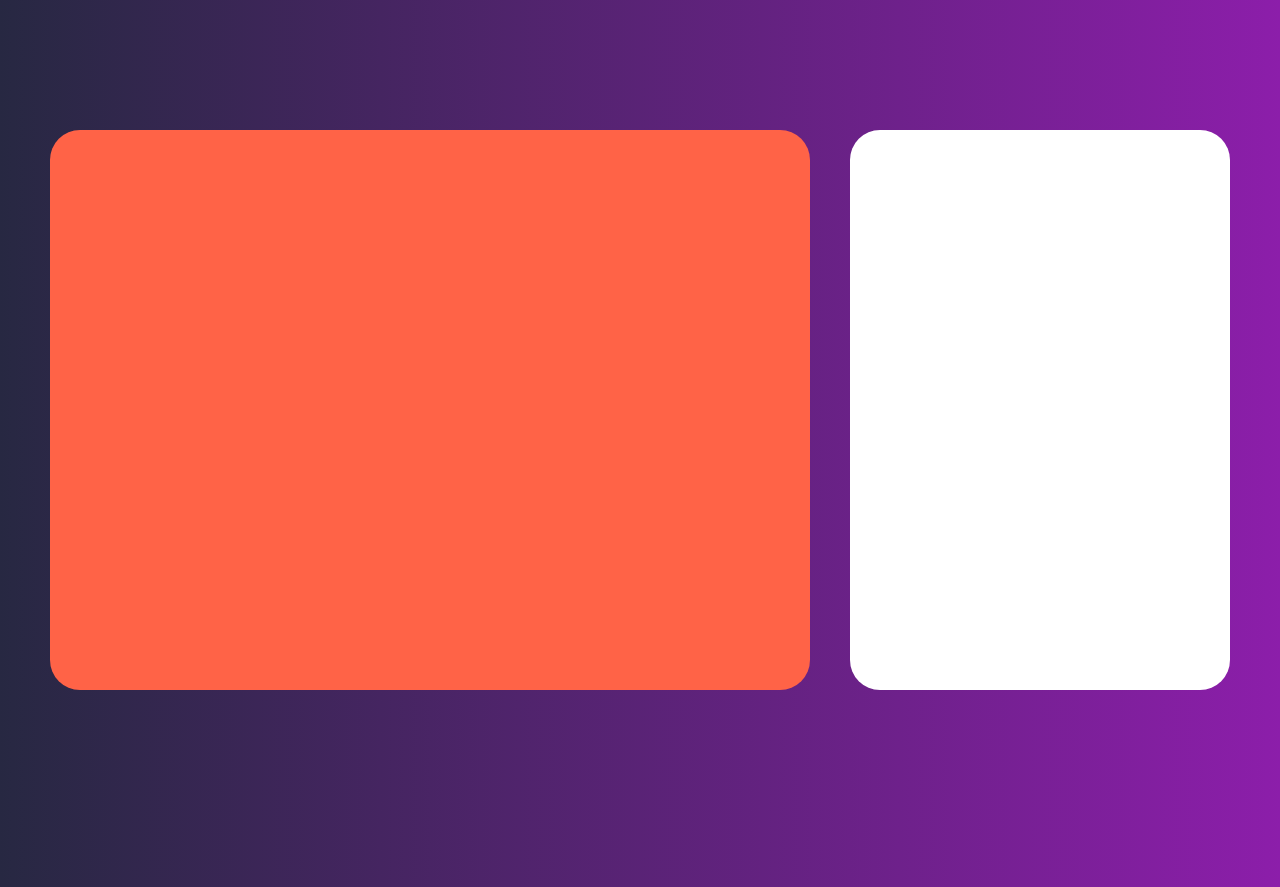
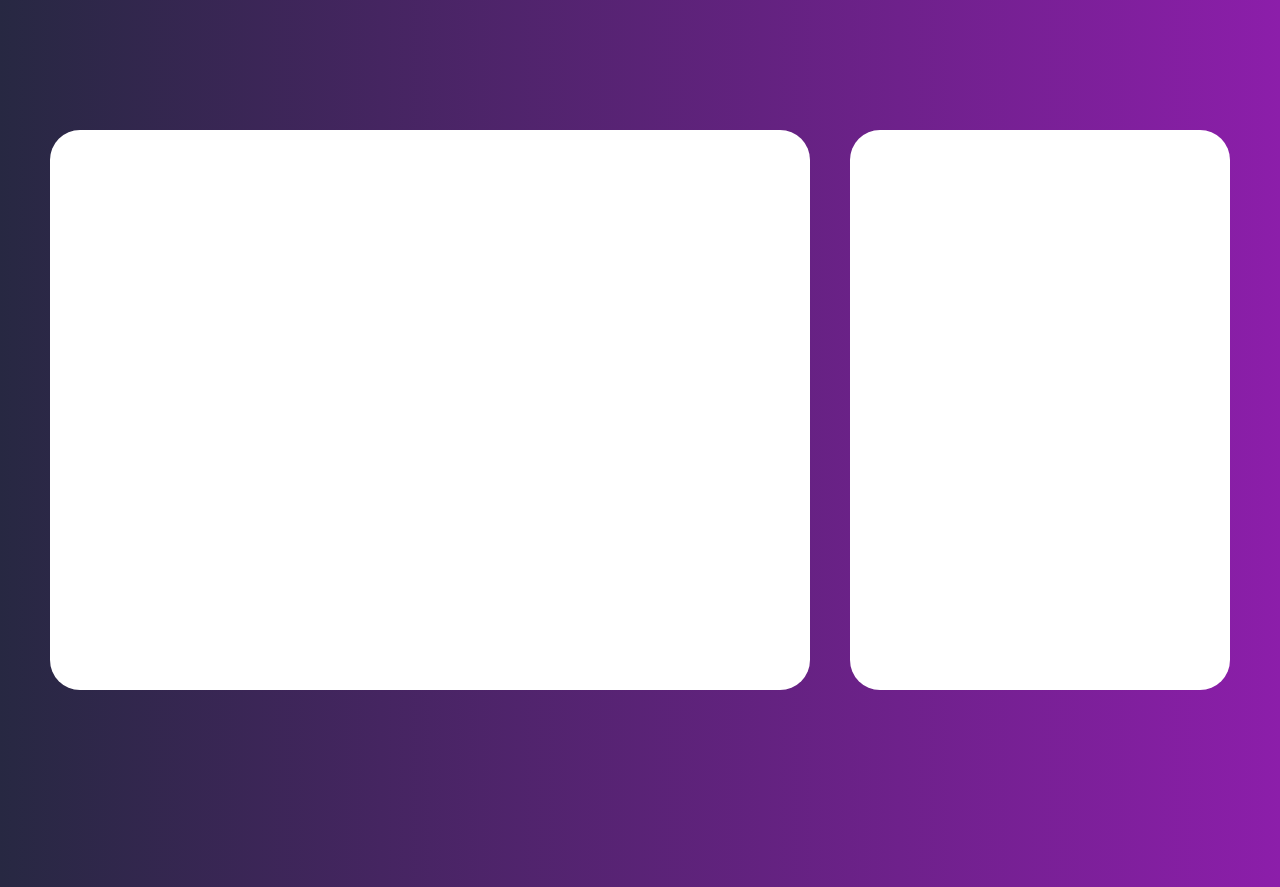
Before and after one commit to jjw3310/avalanche, a React (Create React App) app: page / in a window 1280 px wide. Shown: the part 500-1387 px from the top of the page. Built offline with nearby package versions, Linux system fonts and the light colour scheme.

Commit message:
feat:add color for calander

```diff
--- a/src/components/templates/Calender.jsx
+++ b/src/components/templates/Calender.jsx
@@ -32,7 +32,7 @@ const Calender = forwardRef((props, ref) => {
           pt={5}
           pb={5}
         >
-          <Box borderRadius={"30px"} h="100%" bg="tomato" mr={"20px"} flex="2"></Box>
+          <Box borderRadius={"30px"} h="100%" bg="white" mr={"20px"} flex="2"></Box>
           <Box borderRadius={"30px"} h="100%" bg="white" ml={"20px"} flex="1"></Box>
         </Flex>
       </Box>
--- a/src/components/templates/Faq.jsx
+++ b/src/components/templates/Faq.jsx
@@ -16,6 +16,8 @@ const Section = styled.section`
     flex-direction: column;
     // border-bottom: solid 1px #C1C1C1;
 `
+
+
 
 const Title = styled.h1`
     text-align: center;
```
